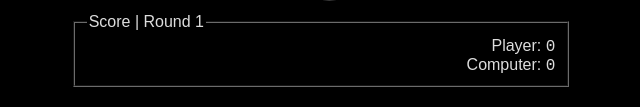
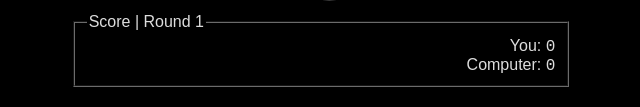
Before and after one commit to jurgengjoncari/rock-paper-scissors, a plain HTML site: page index.html in a window 1280 px wide. Shown: the part 677-784 px from the top of the page, 319-959 px from the left. Drawn offline with Linux system fonts and the light colour scheme.

Commit message:
Improve copy

```diff
--- a/index.html
+++ b/index.html
@@ -133,7 +133,7 @@
                 <fieldset class="text-end">
                     <legend>Score | Round <output id="round-number">1</output></legend>
                     <div>
-                        <label for="player-score">Player:</label>
+                        <label for="player-score">You:</label>
                         <output id="player-score">0</output>
                     </div>
                     <div>
```
